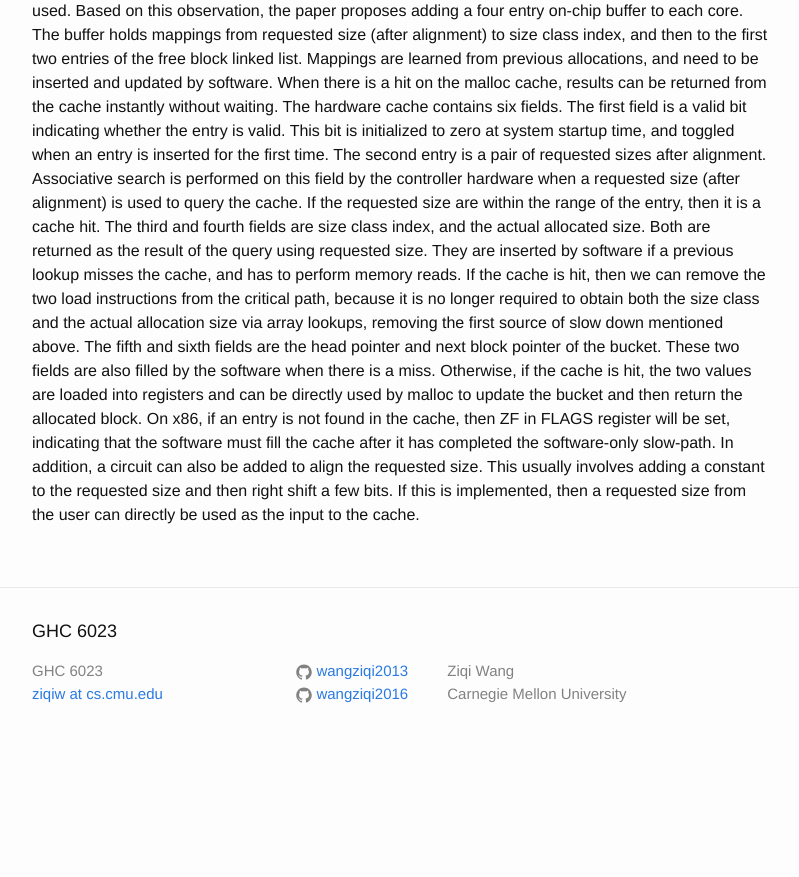
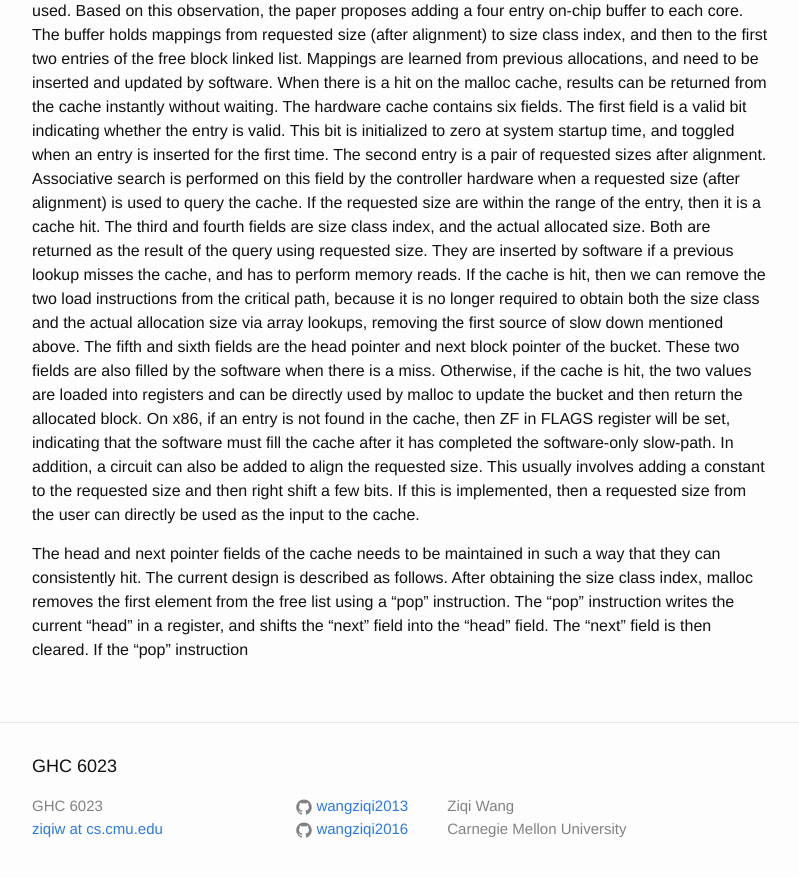
Before and after one commit to wangziqi2013/wangziqi2013.github.io, a Jekyll site: the page built from _posts/2019-01-05-mallacc.markdown, in a window 1280 px wide and 900 px high, scrolled down 1744 px. Shown: the top 877 px of the window, without its empty margins (238-1037 px from the left). Built offline with Jekyll 4.4.1, drawn with Linux system fonts in a browser that asks for light colours; before the commit the page ends 2509 px from its top, so only the background shows below that.

Commit message:
Working on pop inst

```diff
--- a/_posts/2019-01-05-mallacc.markdown
+++ b/_posts/2019-01-05-mallacc.markdown
@@ -81,3 +81,8 @@ is not found in the cache, then ZF in FLAGS register will be set, indicating tha
 after it has completed the software-only slow-path. In addition, a circuit can also be added to align the requested
 size. This usually involves adding a constant to the requested size and then right shift a few bits. If this is
 implemented, then a requested size from the user can directly be used as the input to the cache.
+
+The head and next pointer fields of the cache needs to be maintained in such a way that they can consistently hit.
+The current design is described as follows. After obtaining the size class index, malloc removes the first element
+from the free list using a "pop" instruction. The "pop" instruction writes the current "head" in a register, and
+shifts the "next" field into the "head" field. The "next" field is then cleared. If the "pop" instruction
```
